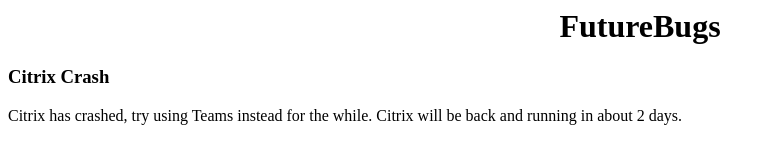
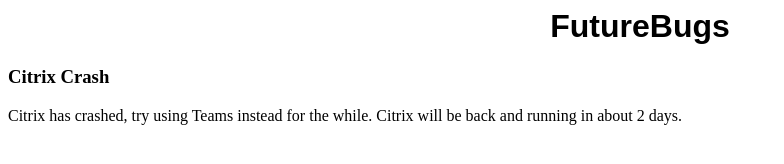
Before and after one commit to futurebugs/futurebugs.github-io, a plain HTML site: page index.html in a window 1280 px wide. Shown: the whole page, without its empty margins (0-784 px from the left). Drawn offline with Linux system fonts and the light colour scheme.

Commit message:
Update index.html

```diff
--- a/index.html
+++ b/index.html
@@ -6,7 +6,7 @@
   <meta name="author" content="FutureElectronics">
 </head>
 <body>
-  <h1 style="text-align:center;font-family:sans-serial;">FutureBugs</h1>
+  <h1 style="text-align:center;font-family:sans-serif;">FutureBugs</h1>
   <div>
     <h3>Citrix Crash</h3>
     <p>Citrix has crashed, try using Teams instead for the while. Citrix will be back and running in about 2 days.</p>
```
